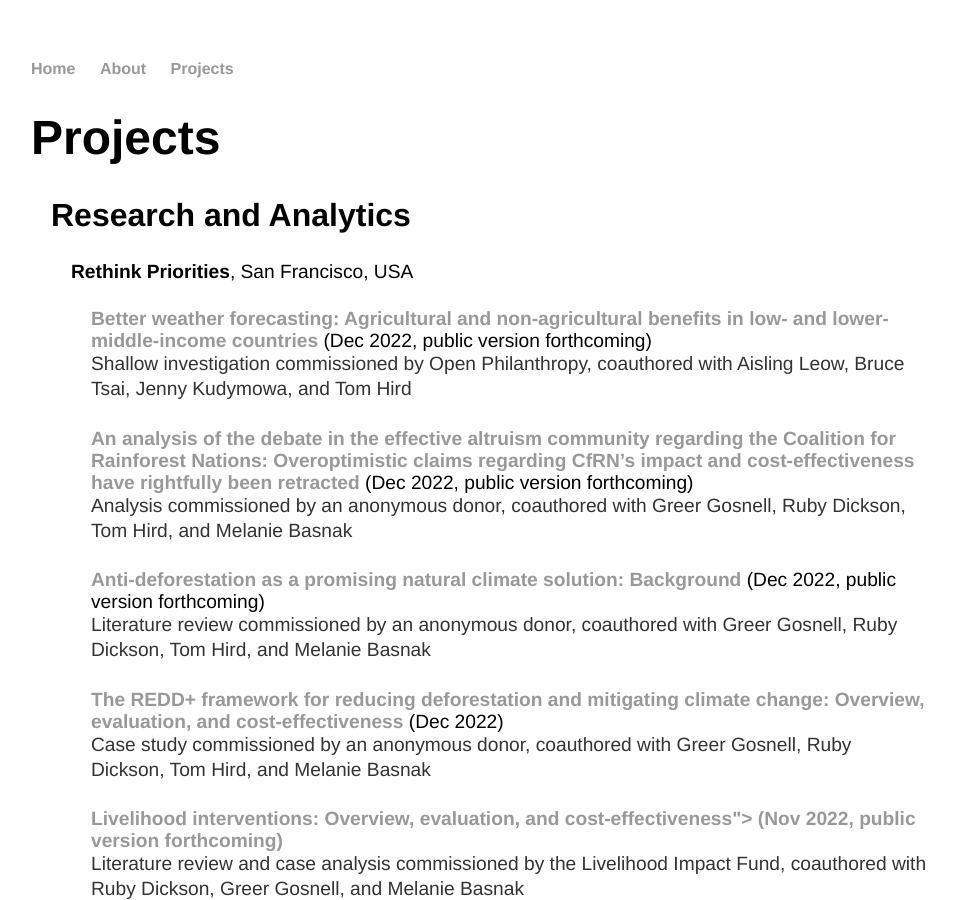
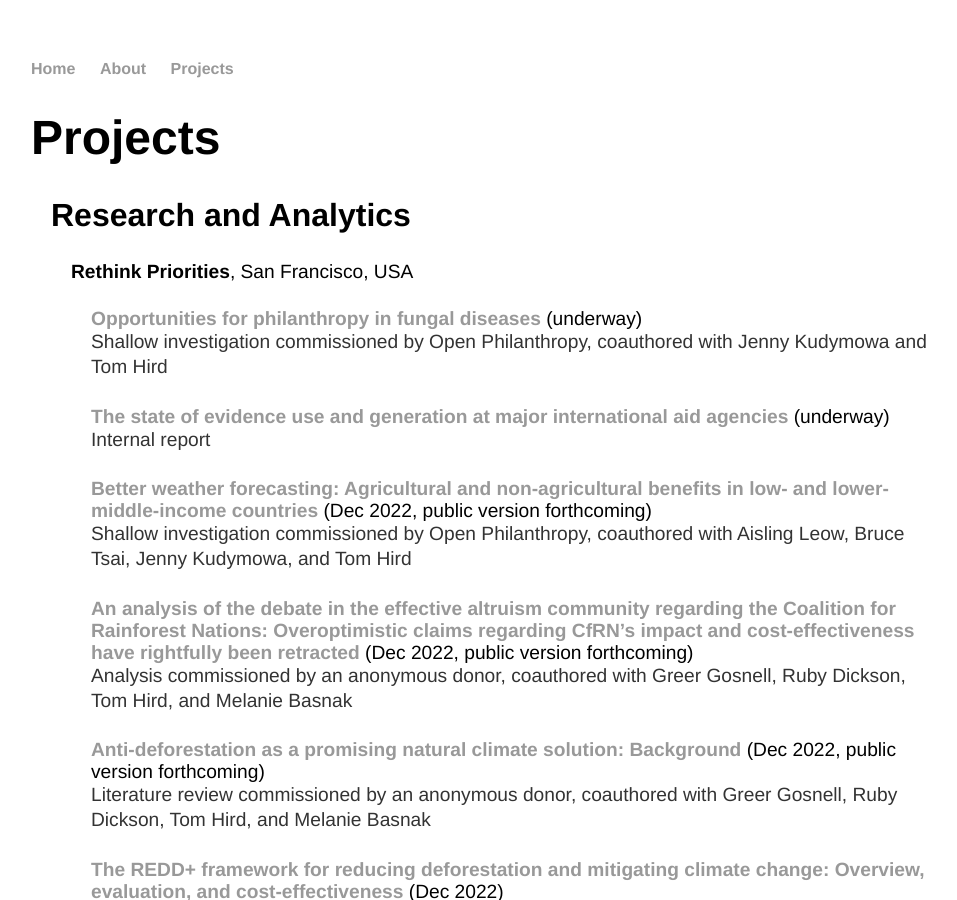
Before and after one commit to y-james-hu/y-james-hu.github.io, a Jekyll site: the page built from projects/index.html, in a window 1280 px wide and 900 px high. Shown: the whole window, without its empty margins (161-1118 px from the left). Built offline with Jekyll 4.4.1, drawn with Linux system fonts in a browser that asks for light colours.

Commit message:
Update index.html

```diff
--- a/projects/index.html
+++ b/projects/index.html
@@ -8,6 +8,12 @@
 
     <h3 style="margin-left: 40px">Rethink Priorities<span style="font-weight:normal">, San Francisco, USA</span></h3>
 
+      <h4 style="margin-left: 60px"><a href = "#">Opportunities for philanthropy in fungal diseases</a><span style="font-weight:normal"> (underway)</span></h4>
+      <p style="margin-left: 60px">Shallow investigation commissioned by Open Philanthropy, coauthored with Jenny Kudymowa and Tom Hird</p>
+
+      <h4 style="margin-left: 60px"><a href = "#">The state of evidence use and generation at major international aid agencies</a><span style="font-weight:normal"> (underway)</span></h4>
+      <p style="margin-left: 60px">Internal report</p>
+
       <h4 style="margin-left: 60px"><a href = "#">Better weather forecasting: Agricultural and non-agricultural benefits in low- and lower-middle-income countries</a><span style="font-weight:normal"> (Dec 2022, public version forthcoming)</span></h4>
       <p style="margin-left: 60px">Shallow investigation commissioned by Open Philanthropy, coauthored with Aisling Leow, Bruce Tsai, Jenny Kudymowa, and Tom Hird</p>
 
@@ -17,7 +23,7 @@
       <h4 style="margin-left: 60px"><a href = "#">Anti-deforestation as a promising natural climate solution: Background</a><span style="font-weight:normal"> (Dec 2022, public version forthcoming)</span></h4>
       <p style="margin-left: 60px">Literature review commissioned by an anonymous donor, coauthored with Greer Gosnell, Ruby Dickson, Tom Hird, and Melanie Basnak</p>
 
-      <h4 style="margin-left: 60px"><a href = "https://forum.effectivealtruism.org/posts/LmjsyFvQavLQnYSTp/the-redd-framework-for-reducing-deforestation-and-mitigating">The REDD+ framework for reducing deforestation and mitigating climate change: Overview, evaluation, and cost-effectiveness</a><span style="font-weight:normal"> (Dec 2022)</span></h4>
+      <h4 style="margin-left: 60px"><a href = "https://rethinkpriorities.org/publications/the-redd-framework-for-reducing-deforestation-and-mitigating-climate-change">The REDD+ framework for reducing deforestation and mitigating climate change: Overview, evaluation, and cost-effectiveness</a><span style="font-weight:normal"> (Dec 2022)</span></h4>
       <p style="margin-left: 60px">Case study commissioned by an anonymous donor, coauthored with Greer Gosnell, Ruby Dickson, Tom Hird, and Melanie Basnak</p>
 
       <h4 style="margin-left: 60px"><a href = "#">Livelihood interventions: Overview, evaluation, and cost-effectiveness"> (Nov 2022, public version forthcoming)</span></h4>
```
